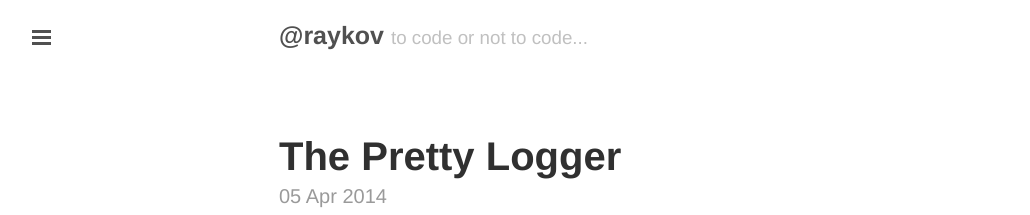
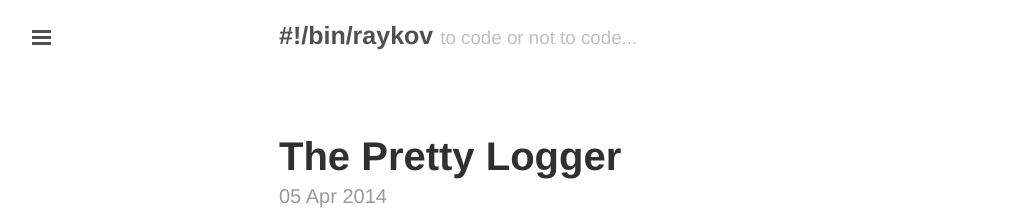
Before and after one commit to lyuboraykov/blog, a Jekyll site: the page built from index.html, in a window 1280 px wide and 900 px high. Shown: the top 215 px of the window, without its empty margins (1-1031 px from the left). Built offline with Jekyll 4.4.1, drawn with Linux system fonts in a browser that asks for light colours; Markdown is read by kramdown in place of the engine named in the settings; the list of posts is cut into pages by our own code.

Commit message:
Changed heading to a shebang

```diff
--- a/_config.yml
+++ b/_config.yml
@@ -6,7 +6,7 @@ pygments:         true
 permalink:        pretty
 
 # Setup
-title:            '@raykov'
+title:            '#!/bin/raykov'
 tagline:          'to code or not to code...'
 description:      'A developer blog about coding problems, life events and more'
 url:              http://lyuboraykob.github.io/blog
--- a/_includes/head.html
+++ b/_includes/head.html
@@ -6,7 +6,7 @@
   <meta name="viewport" content="width=device-width, initial-scale=1.0, maximum-scale=1">
 
   <title>
-    {% if page.title == "Начало" %}
+    {% if page.title == "Home" %}
       {{ site.title }} &middot; {{ site.tagline }}
     {% else %}
       {{ page.title }} &middot; {{ site.title }}
```
